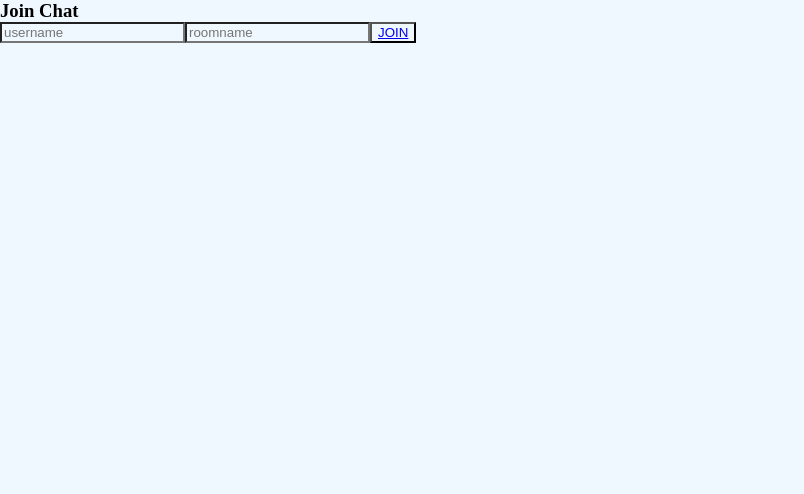
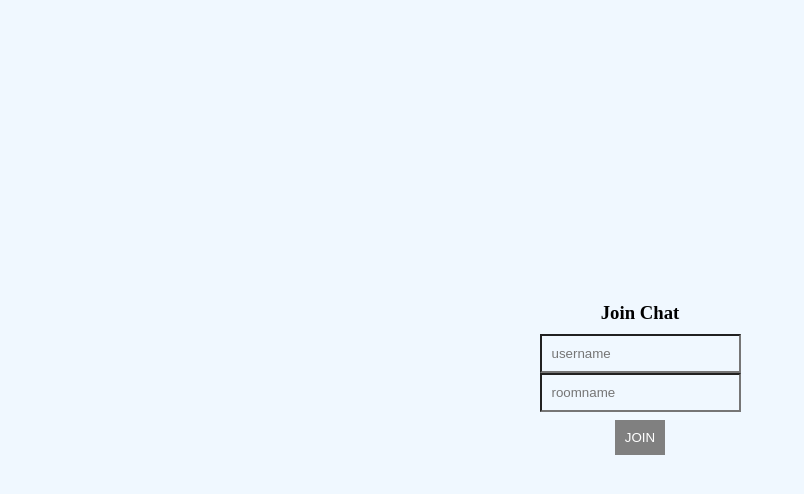
Before and after one commit to aditore/chatApp, a React (Create React App) app in the folder client/: page /join in a window 1280 px wide. Shown: the top 494 px of the page, without its empty margins (0-804 px from the left). Built offline with nearby package versions, Linux system fonts and the light colour scheme; no server answers.

Commit message:
styling a little for nicety

```diff
--- a/client/src/App.css
+++ b/client/src/App.css
@@ -64,12 +64,27 @@
 
 /*Anthony CSS*/
 
+/*JOIN CHAT*/
+
+.joinDiv {
+  display: flex;
+  flex-direction: column;
+  align-items: center;
+  justify-content: center;
+  min-height: calc(100vh - 36px);
+}
+
+.joinTitle {
+  margin-bottom: 10px;
+}
+
+.joinInput {
+  padding: 10px;
+}
+
 .funButtonDiv {
-  display: flex;
-  justify-content: center;
-  align-items: center;
-  min-height: calc(100vh - 0px);
   border: none;
+  min-height: 50px;
 }
 
 .linkToChat {
--- a/client/src/components/socket/Join.js
+++ b/client/src/components/socket/Join.js
@@ -14,22 +14,24 @@ function Join({ socket }) {
   }
 
   return (
-    <div className="App">
-      <h3>Join Chat</h3>
+    <div className="joinDiv">
+      <h3 className="joinTitle">Join Chat</h3>
       <input
+        className="joinInput"
         type="text"
         placeholder="username"
         onChange={(event) => {
           setUsername(event.target.value);
         }}/>
       <input
+        className="joinInput"
         type="text"
         placeholder="roomname"
         onChange={(event) => {
           setRoom(event.target.value);
         }} />
-      <button onClick={joinRoom}>
-        <Link to={`/chat/${room}`} state={{ username: username }}>JOIN</Link>
+      <button className="funButtonDiv" onClick={joinRoom}>
+        <Link className="linkToChat" to={`/chat/${room}`} state={{ username: username }}>JOIN</Link>
       </button>
     </div>
   );
--- a/client/src/pages/Home.js
+++ b/client/src/pages/Home.js
@@ -1,15 +1,13 @@
 import React from 'react';
-import { Link } from "react-router-dom";
 import { Navbar } from '../components';
+import { Join } from '../components/socket';
 
 
 function Home() {
     return (
         <>
             <Navbar />
-            <div className='funButtonDiv'>
-                <Link className='linkToChat' to="/join">JOIN CHAT</Link>
-            </div>
+            <Join />
         </>
     )
 }
```
